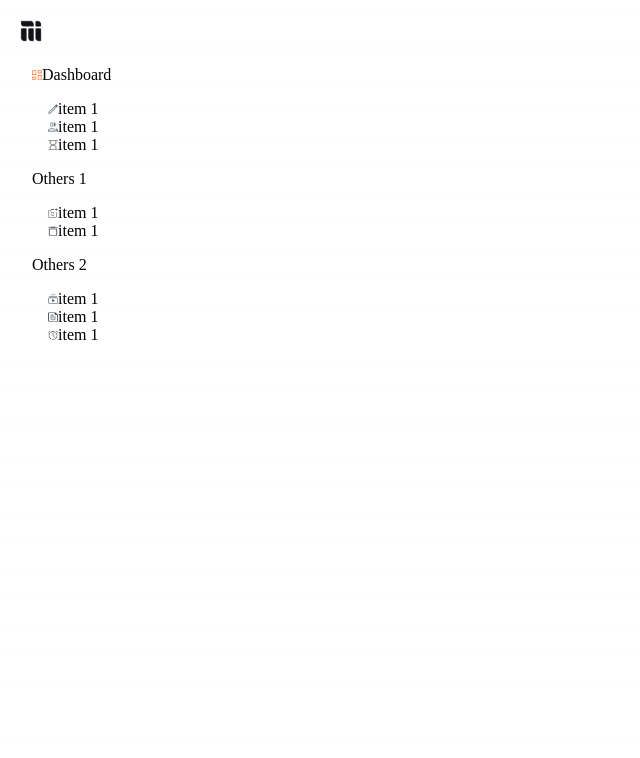
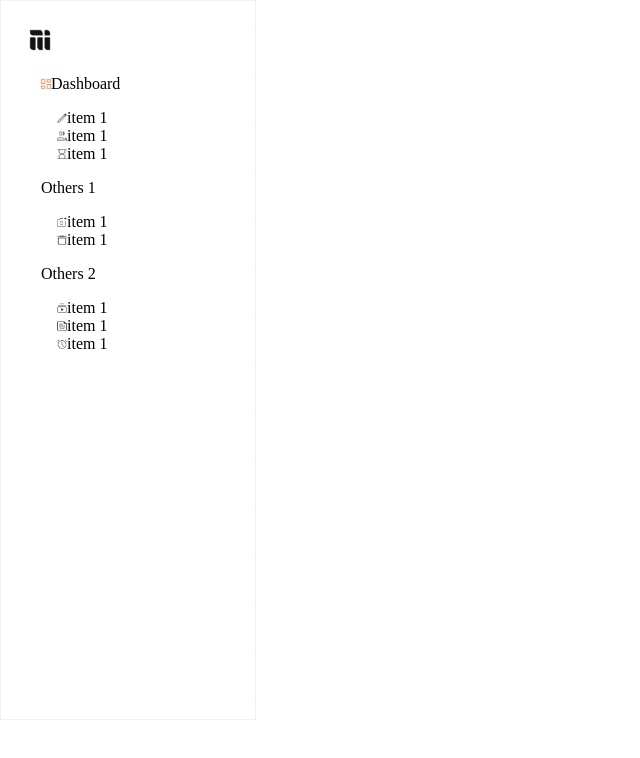
Before and after one commit to Nemo144/mainstack, a Next.js app in the folder mainstack/: page / in a window 1280 px wide. Shown: the top 758 px of the page, without its empty margins (0-640 px from the left). Built offline with nearby package versions, Linux system fonts and the light colour scheme.

Commit message:
:zap: improve performance

```diff
--- a/mainstack/components/Dashboard.tsx
+++ b/mainstack/components/Dashboard.tsx
@@ -1,6 +1,7 @@
 import React from "react";
 import Image from "next/image";
 
+//sidebar elements in arrays to enable mapping function in JSX
 const sidebar = [
   {
     title: "Dashboard",
@@ -49,6 +50,7 @@ const Dashboard = () => {
           <ul className="sidebar-list1">
             {sidebar.map((item, index) => (
               <li key={index}>
+                {/*render image if the logoUrl exists*/}
                 {item.logoUrl && (
                   <Image
                     priority
--- a/mainstack/styles/globals.css
+++ b/mainstack/styles/globals.css
@@ -111,7 +111,12 @@ a {
   flex-direction: column;
   justify-content: flex-start;
 
-  margin: 1rem;
+  /* margin: 1rem; */
+  padding: 1.5rem;
+
+  border: 1px solid #eff1f6;
+  width: 16rem;
+  height: 45rem;
 }
 
 .sidebar-list1 {
```
